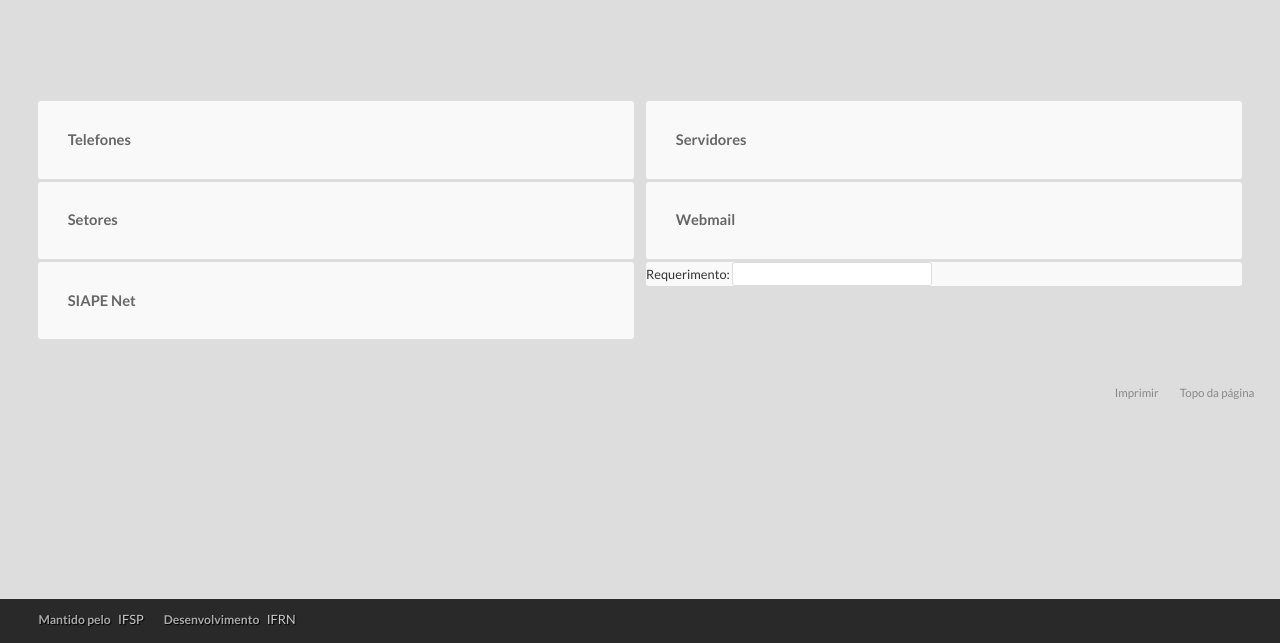
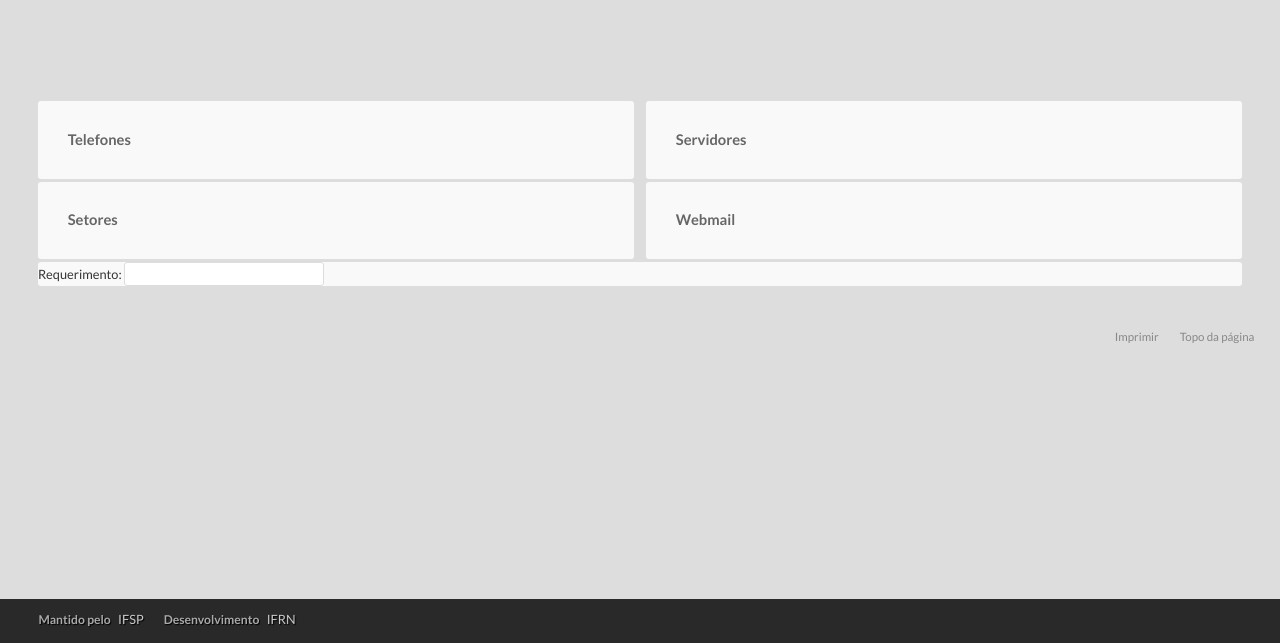
Before and after one commit to fparreira/ifspwebsec, a Django app: page / in a window 1280 px wide. Shown: the part 237-880 px from the top of the page. Run offline with Django 3.2, Linux system fonts and the light colour scheme.

Commit message:
teste de formulario em campo inteiro

```diff
--- a/websec/core/templates/index.html
+++ b/websec/core/templates/index.html
@@ -142,7 +142,6 @@
             <li><a href="/admin/suap/servidor/?excluido__exact=0">Servidores</a></li>
             <li><a href="/admin/suap/setor/?excluido__exact=0">Setores</a></li>
             <li><a href="http://webmail.ifsp.edu.br/" target="_blank">Webmail</a></li>
-            <li><a href="http://siapenet.gov.br" target="_blank">SIAPE Net</a></li>
             <li>Requerimento: <input type="text" size="40" /> </li>
         </ul>
 
```
